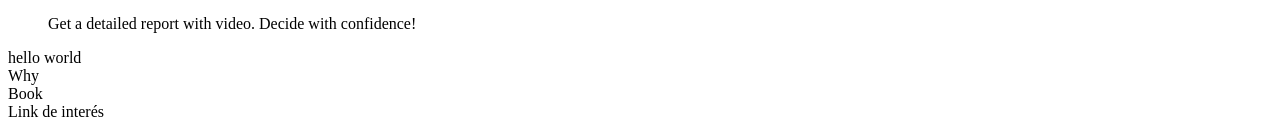
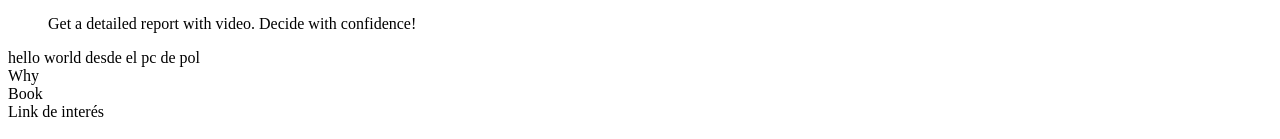
Before and after one commit to PolGubau/visit-verify, a plain HTML site: page index.html in a window 1280 px wide. Shown: the part 633-772 px from the top of the page. Drawn offline with Linux system fonts and the light colour scheme.

Commit message:
Update hello world message in index.html
Changed the text of the hello world message to provide more context. The new message specifies that it is from the PC of Pol, enhancing clarity for future developers.

Issue: MW-0000
Type: chore

```diff
--- a/index.html
+++ b/index.html
@@ -78,7 +78,7 @@
 
     </section>
 
-<DIV>hello world</DIV>
+    <div>hello world desde el pc de pol</div>
 
     <section id="section-why">Why</section>
     <section>Book</section>
```
